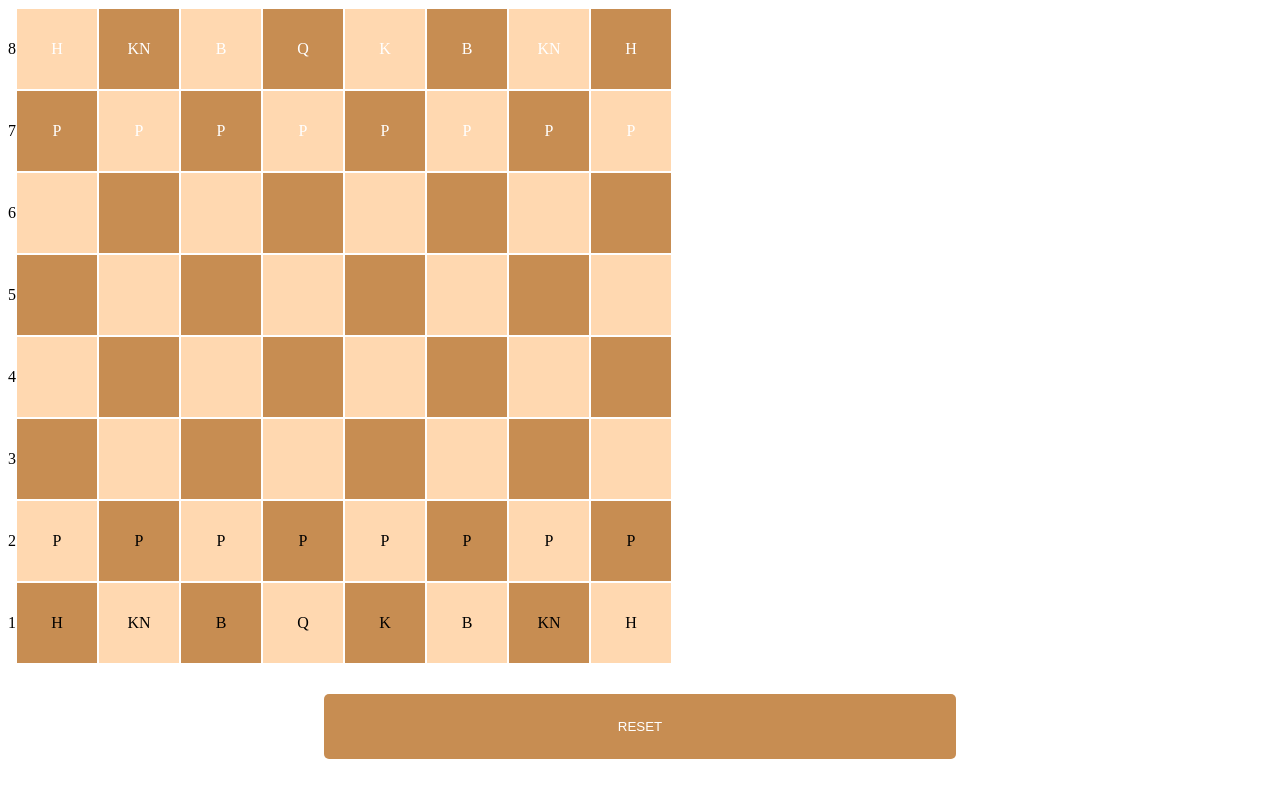
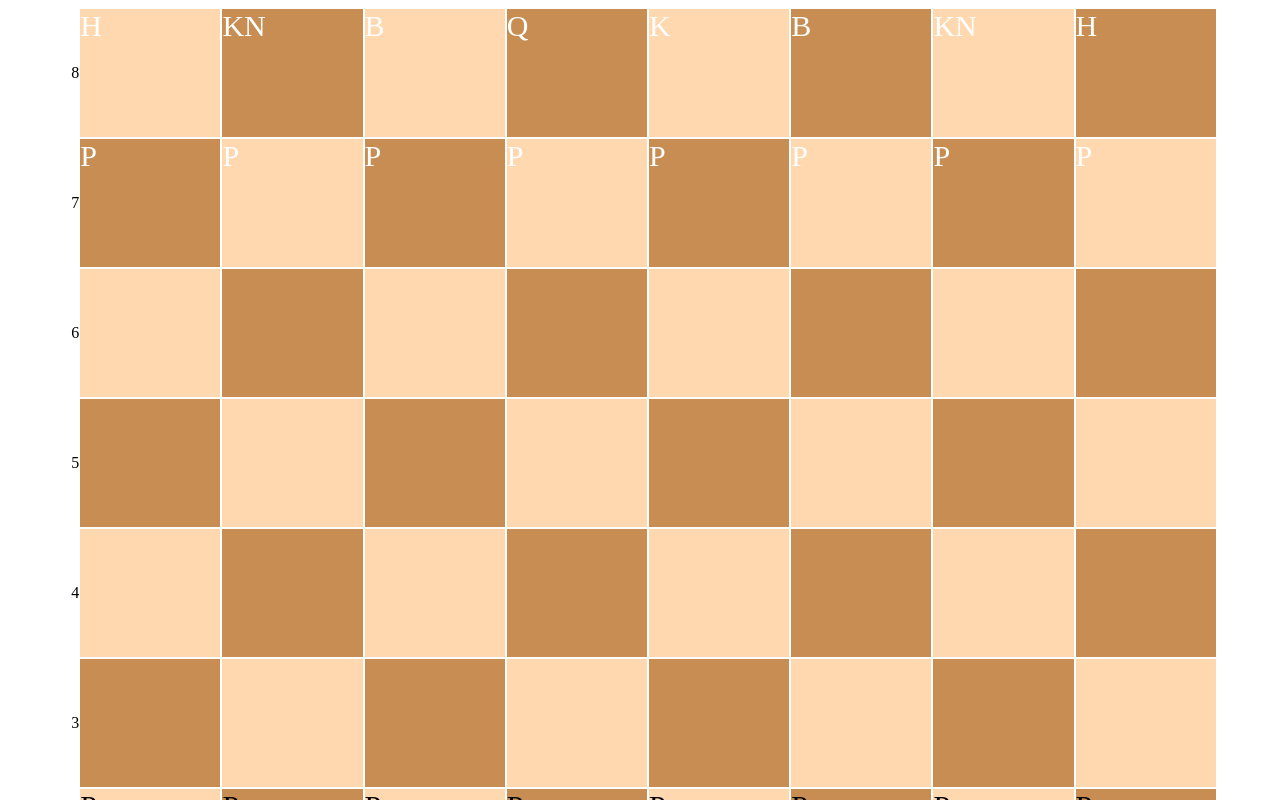
Before and after one commit to jcstange/chess, a React (Create React App) app: page / in a window 1280 px wide. Shown: the top 800 px of the page. Built offline with nearby package versions, Linux system fonts and the light colour scheme.

Commit message:
Fix movements

```diff
--- a/src/Board/board.tsx
+++ b/src/Board/board.tsx
@@ -10,6 +10,7 @@ import {
 } from '../Pieces/pieces'
 import { Colors } from '../Constants/colors'
 import { BoardRow } from './board_row'
+import { Move } from '../Pieces/pieces'
 
 export type Nullable<T> = (T|null)
 
@@ -21,7 +22,8 @@ export type BoardPosition = {
 type BoardValues = {
     board: Nullable<Piece>[][],
     selected: Nullable<BoardPosition>,
-    movements: Nullable<BoardPosition>[]
+    movements: Nullable<BoardPosition>[],
+    killMovements: Nullable<BoardPosition>[]
 }
 /* The board has to have 64 piece in a square 8x8 */
 export const Board: React.FC = () => {
@@ -35,6 +37,12 @@ export const Board: React.FC = () => {
             borderRadius: 5,
             width: '50%',
             marginLeft: '25%'
+        },
+        board: {
+            display: 'block',
+            width: '90%',
+            marginLeft: '5%',
+            marginRight: '5%'
         }
     }
 
@@ -52,7 +60,8 @@ export const Board: React.FC = () => {
     const [ boardValues, setBoardValues ] = useState<BoardValues>({
         board:startBoard,
         selected:null,
-        movements:[]
+        movements:[],
+        killMovements: []
     })
 
     function getColumnNumber(column: string) : number {
@@ -64,110 +73,167 @@ export const Board: React.FC = () => {
         }
         throw("")
     }
+
     function getColumnLetter(column: number) : string {
         const columns = [ 'A', 'B', 'C', 'D', 'E', 'F', 'G', 'H' ]
         return columns[column]
     }
 
-    function getMovesForPiece(piece: Nullable<Piece>, position: BoardPosition) : Nullable<BoardPosition>[]{
-        if(piece === null) return []
-        if(piece.movement === null) return []
-        let possibleMovements : Nullable<BoardPosition>[] = []
-        let killMovements : Nullable<BoardPosition>[] = []
-        let blockForward = false
-        let blockForwardDiagonal = false
-        let blockBackward = false
-        let blockBackwardDiagonal = false
-        piece.movement.moves.forEach((i) => {
-            //forward
-            const columnNumber = getColumnNumber(position.column) + i.h
-            const row = piece.isBlack ? position.row + i.v : position.row - i.v
+    function addDirectionalMove(
+        piece: Piece,
+        position: BoardPosition,
+        move: Move
+    ) : [ Nullable<BoardPosition>, Nullable<BoardPosition> ] {
+        const columnNumber = getColumnNumber(position.column) + move.h
+        const row = piece.isBlack ? position.row + move.v : position.row - move.v
         if(columnNumber < 8 && columnNumber >= 0) {
             const column = getColumnLetter(columnNumber)
             if (row <= 8 && row > 0) {
                 const boardPosition = { column: column, row: row }
                 const pieceInPosition = getPieceFromPosition(boardPosition)
                 if (pieceInPosition == null) {
-                        if (!blockForward) possibleMovements.push(boardPosition)
+                    return [ boardPosition, null ]
                 } else {
-                        if (!blockForward) {
-                            blockForward = true
                     if (pieceInPosition.isBlack !== piece.isBlack) {
-                                killMovements.push(boardPosition)
+                       return [ null, boardPosition ]
                     }
                 }
             }
         }
+        return [ null, null ]
     }
-            //consider diagonal
-            if(i.h > 0 && i.v > 0) {
-                const mirrorColumnNumber = columnNumber - (2 * i.h)
-                if(mirrorColumnNumber < 8 && mirrorColumnNumber >= 0) {
-                    const mirrorColumn = getColumnLetter(mirrorColumnNumber)
-                    if(row <= 8 && row > 0) {
-                        const boardPosition = {column: mirrorColumn, row: row}
-                        const pieceInPosition = getPieceFromPosition(boardPosition)
-                        if(pieceInPosition == null) {
-                            if(!blockForwardDiagonal) possibleMovements.push(boardPosition)
+
+    function getMovesForPiece(
+        piece: Nullable<Piece>,
+        position: BoardPosition
+    ) : [ Nullable<BoardPosition>[] , Nullable<BoardPosition>[] ]{
+        if(piece === null) return [[],[]]
+        if(piece.movement === null) return [[], []]
+        let possibleMovements : Nullable<BoardPosition>[] = []
+        let killMovements : Nullable<BoardPosition>[] = []
+        let blockForward = false
+        let blockBackward = false
+        let blockLeft = false
+        let blockRight = false
+        let blockForwardLeftDiagonal = false
+        let blockForwardRightDiagonal = false
+        let blockBackwardLeftDiagonal = false
+        let blockBackwardRightDiagonal = false
+        piece.movement.moves.forEach((i) => {
+            if(i.h > 0 && i.v === 0) {
+                //right movements
+                if(!blockRight) {
+                    const movement : [ Nullable<BoardPosition>, Nullable<BoardPosition> ]= addDirectionalMove(piece, position, i)
+                    if(movement[0] != null) {
+                        possibleMovements.push(movement[0])
+                    } else if (movement[1] != null) {
+                        killMovements.push(movement[1])
+                        blockRight = true
                     } else {
-                            blockForwardDiagonal = true
-                            if(!blockForwardDiagonal){
-                                blockForwardDiagonal = true
-                                if (pieceInPosition.isBlack !== piece.isBlack) {
-                                    killMovements.push(boardPosition)
+                        blockRight = true
                     }
                 }
             }
+            if(i.h < 0 && i.v === 0) {
+                //left movements
+                if(!blockLeft) {
+                    const movement : [ Nullable<BoardPosition>, Nullable<BoardPosition> ]= addDirectionalMove(piece, position, i)
+                    if(movement[0] != null) {
+                        possibleMovements.push(movement[0])
+                    } else if (movement[1] != null) {
+                        killMovements.push(movement[1])
+                        blockLeft = true
+                    } else {
+                        blockLeft = true
                     }
                 }
             }
-            // backward movements
-            if (!piece!.movement!.onlyForward) {
-                const columnNumberNegative = getColumnNumber(position.column) - i.h
-                const rowNegative = position.row - i.v
-                if(columnNumberNegative < 8 && columnNumberNegative >= 0) {
-                    const columnNegative = getColumnLetter(columnNumberNegative)
-                    if(rowNegative <= 8 && rowNegative > 0) {
-                        const boardPosition = {column: columnNegative, row: rowNegative}
-                        const pieceInPosition = getPieceFromPosition(boardPosition)
-                        if(pieceInPosition == null) {
-                            if(!blockBackward) possibleMovements.push(boardPosition)
+            if(i.h === 0 && i.v > 0) {
+                //forward movements
+                if(!blockForward) {
+                    const movement : [ Nullable<BoardPosition>, Nullable<BoardPosition> ]= addDirectionalMove(piece, position, i)
+                    if(movement[0] != null) {
+                        possibleMovements.push(movement[0])
+                    } else if (movement[1] != null) {
+                        killMovements.push(movement[1])
+                        blockForward = true
                     } else {
-                            blockBackward = true
-                            if(!blockBackward){
-                                blockBackward = true
-                                if (pieceInPosition.isBlack !== piece.isBlack) {
-                                    killMovements.push(boardPosition)
+                        blockForward = true
                     }
                 }
             }
-                    }
-                }
-                //consider diagonal backward
-                if(i.h > 0 && i.v > 0) {
-                    const mirrorColumnNumber = columnNumberNegative + (2 * i.h)
-                    if(mirrorColumnNumber < 8 && mirrorColumnNumber >= 0) {
-                        const mirrorColumn = getColumnLetter(mirrorColumnNumber)
-                        if(rowNegative <= 8 && rowNegative > 0) {
-                            const boardPosition = {column: mirrorColumn, row: rowNegative}
-                            const pieceInPosition = getPieceFromPosition(boardPosition)
-                            if(pieceInPosition == null) {
-                                if(!blockBackwardDiagonal) possibleMovements.push(boardPosition)
+            if(i.h === 0 && i.v < 0) {
+                //backward movements
+                if(!blockBackward) {
+                    const movement : [ Nullable<BoardPosition>, Nullable<BoardPosition> ]= addDirectionalMove(piece, position, i)
+                    if(movement[0] != null) {
+                        possibleMovements.push(movement[0])
+                    } else if (movement[1] != null) {
+                        killMovements.push(movement[1])
+                        blockBackward = true
                     } else {
-                                blockBackwardDiagonal = true
-                                if(!blockBackwardDiagonal){
-                                    blockBackwardDiagonal = true
-                                    if (pieceInPosition.isBlack !== piece.isBlack) {
-                                        killMovements.push(boardPosition)
+                        blockBackward = true
                     }
                 }
             }
+            if(i.h > 0 && i.v < 0) {
+                //left backward
+                if(piece.movement?.canJump || !blockBackwardRightDiagonal) {
+                    const movement : [ Nullable<BoardPosition>, Nullable<BoardPosition> ]= addDirectionalMove(piece, position, i)
+                    if(movement[0] != null) {
+                        possibleMovements.push(movement[0])
+                    } else if (movement[1] != null) {
+                        killMovements.push(movement[1])
+                        blockBackwardRightDiagonal = true
+                    } else {
+                        blockBackwardRightDiagonal = true
                     }
+                }
+            }
+            if(i.h < 0 && i.v < 0) {
+                //right backward
+                if(piece.movement?.canJump || !blockBackwardLeftDiagonal) {
+                    const movement : [ Nullable<BoardPosition>, Nullable<BoardPosition> ]= addDirectionalMove(piece, position, i)
+                    if(movement[0] != null) {
+                        possibleMovements.push(movement[0])
+                    } else if (movement[1] != null) {
+                        killMovements.push(movement[1])
+                        blockBackwardLeftDiagonal = true
+                    } else {
+                        blockBackwardLeftDiagonal = true
+                    }
+                }
+            }
+            if(i.h > 0 && i.v > 0) {
+                //right forward
+                if(piece.movement?.canJump || !blockForwardRightDiagonal) {
+                    const movement : [ Nullable<BoardPosition>, Nullable<BoardPosition> ]= addDirectionalMove(piece, position, i)
+                    if(movement[0] != null) {
+                        possibleMovements.push(movement[0])
+                    } else if (movement[1] != null) {
+                        killMovements.push(movement[1])
+                        blockForwardRightDiagonal = true
+                    } else {
+                        blockForwardRightDiagonal = true
+                    }
+                }
+            }
+            if(i.h < 0 && i.v > 0) {
+                //left forward
+                if(piece.movement?.canJump || !blockForwardLeftDiagonal) {
+                    const movement : [ Nullable<BoardPosition>, Nullable<BoardPosition> ]= addDirectionalMove(piece, position, i)
+                    if(movement[0] != null) {
+                        possibleMovements.push(movement[0])
+                    } else if (movement[1] != null) {
+                        killMovements.push(movement[1])
+                        blockForwardLeftDiagonal = true
+                    } else {
+                        blockForwardLeftDiagonal = true
                     }
                 }
             }
         })
-        return possibleMovements
+        return [ possibleMovements, killMovements ]
     }
 
     function movePiece(
@@ -194,7 +260,8 @@ export const Board: React.FC = () => {
             if(piece !== null) {
                 newBoardValues.selected = position
                 const moves = getMovesForPiece(piece,position)
-                newBoardValues.movements = moves
+                newBoardValues.movements = moves[0]
+                newBoardValues.killMovements = moves[1]
                 setBoardValues(newBoardValues)
                 return
             }
@@ -208,7 +275,8 @@ export const Board: React.FC = () => {
                 newBoardValues.selected = position
                 //setMovements
                 const moves = getMovesForPiece(piece,position)
-                newBoardValues.movements = moves
+                newBoardValues.movements = moves[0]
+                newBoardValues.killMovements = moves[1]
                 setBoardValues(newBoardValues)
                 return
             } else {
@@ -248,10 +316,6 @@ export const Board: React.FC = () => {
         }
     }
 
-    function canKill() {
-
-    }
-
     function resetBoard() {
         setBoardValues({...boardValues, board:startBoard, selected: null, movements: []})
     }
@@ -279,7 +343,7 @@ export const Board: React.FC = () => {
                 pieces={boardValues.board[rowNumber-1]}
                 selected={boardValues.selected}
                 canMove={boardValues.movements}
-                //canKill={canKill()}
+                canKill={boardValues.killMovements}
                 //isBlocked= {isBlocked()}
                 onSelected={(boardPosition: BoardPosition) => handleSelected(boardPosition)}
             />
@@ -290,8 +354,8 @@ export const Board: React.FC = () => {
     const rowNumbers = [ 8, 7, 6, 5, 4, 3, 2, 1 ]
 
     return(
-    <div>
-        <div className="board">
+    <div style={{ display: 'inline-block', width: '100%'}}>
+        <div className="board" style={styles.board}>
             {renderRow(rowNumbers[0])}
             {renderRow(rowNumbers[1])}
             {renderRow(rowNumbers[2])}
--- a/src/Board/board_row.tsx
+++ b/src/Board/board_row.tsx
@@ -10,7 +10,7 @@ type BoardRowProps = {
     pieces: Nullable<Piece>[],
     selected: Nullable<BoardPosition>
     canMove: Nullable<BoardPosition>[] | null
-    canKill?: Nullable<BoardPosition>[] | null
+    canKill: Nullable<BoardPosition>[] | null
     isBlocked?: Nullable<BoardPosition>[]
     onSelected: (boardPosition: BoardPosition) => void
 }
@@ -19,30 +19,15 @@ export const BoardRow: React.FC<BoardRowProps> = ({ rowNumber, pieces, selected,
 
     const styles = {
         boardRow: {
-            display: 'flex'
+            display: 'flex',
+            width:'100%',
+            justifyContent: 'center',
+            alignItems: 'center'
         }
     }
 
     function handleSelected(position: BoardPosition) {
         onSelected(position)
-    }
-
-    function isSquareBlocked(position: BoardPosition, positions: BoardPosition[]) {
-        for(let i = 0; i<positions.length; i++) {
-            if(positions[i] === position) {
-                return true
-            }
-        }
-        return false
-    }
-
-    function canKillInTheSquare(position: BoardPosition, positions: BoardPosition[]) {
-        for(let i = 0; i<positions.length; i++) {
-            if(positions[i] === position) {
-                return true
-            }
-        }
-        return false
     }
 
     function canMoveToSquare(
@@ -93,8 +78,7 @@ export const BoardRow: React.FC<BoardRowProps> = ({ rowNumber, pieces, selected,
             canMove= {canMoveToSquare(position, canMove)}
             //isBlocked= {isSquareBlocked(position, isBlocked)}
             isBlocked= {false}
-            //canKill= {canKillInTheSquare(position, canKill)}
-            canKill= {false}
+            canKill= {canMoveToSquare(position, canKill)}
             selected= {comparePositions(position, selected)}
             onSelected={(position: BoardPosition) =>  handleSelected(position)}
            />
--- a/src/Board/square.tsx
+++ b/src/Board/square.tsx
@@ -16,10 +16,6 @@ type SquareProps = {
 
 export const Square: React.FC<SquareProps> = ({ position, piece, canMove, canKill, isBlocked, selected, onSelected }) => {
     const columns = [ 'A', 'B', 'C', 'D', 'E', 'F', 'G', 'H' ]
-
-    const [ move , setMove ] = useState<boolean>(canMove)
-
-    //useEffect(() => { if(canMove) alert(`canMove: ${position.column}${position.row}`)})
 
     function firstBlack(): boolean {
         for(let i = 0; i<columns.length; i++){
@@ -46,13 +42,12 @@ export const Square: React.FC<SquareProps> = ({ position, piece, canMove, canKil
 
     const styles = {
         square: {
-            display: 'flex',
-            width: 80,
-            height: 80,
-            justifyContent: 'center',
-            alignItems: 'center',
-            backgroundColor: selected ? Colors.selected_green : canMove ? Colors.move_blue : isBlack() ? Colors.brown : Colors.light_brown,
+            width: '50vw',
+            height: '10vw',
+            paddingStart: '50%',
+            backgroundColor: selected ? Colors.selected_green : canMove ? Colors.move_blue : canKill ? Colors.red : isBlack() ? Colors.brown : Colors.light_brown,
             color: piece !== null ? piece.isBlack ? Colors.black : Colors.white : Colors.black,
+            fontSize: 30,
             borderStyle: 'solid',
             borderWidth: 1,
             borderColor: Colors.white
--- a/src/Constants/colors.tsx
+++ b/src/Constants/colors.tsx
@@ -4,5 +4,6 @@ export const Colors = {
     light_brown: '#FFD8B0',
     brown: '#C78D52',
     selected_green: '#6dbfa1',
-    move_blue: '#68abba'
+    move_blue: '#68abba',
+    red: '#c73434'
 }
--- a/src/Pieces/pieces.tsx
+++ b/src/Pieces/pieces.tsx
@@ -5,10 +5,9 @@ export type Move = {
 }
 
 export type Movement = {
-    onlyForward: boolean
     canJump: boolean
     moves: Move[]
-    movesToKill: Move[]
+    movesToKill: Move[] | null
 }
 
 export abstract class Piece {
@@ -26,7 +25,6 @@ export class Pawn extends Piece {
     constructor(isBlack: boolean) {
         super(isBlack)
         this.movement = {
-            onlyForward: true,
             canJump: false,
             moves: [{v:1,h:0}],
             movesToKill: [{v:1,h:1}]
@@ -39,7 +37,6 @@ export class Hook extends Piece {
     constructor(isBlack: boolean) {
         super(isBlack)
         this.movement = {
-            onlyForward: false,
             canJump: false,
             moves: [
                 {v:1,h:0},
@@ -56,23 +53,22 @@ export class Hook extends Piece {
                 {v:0,h:5},
                 {v:0,h:6},
                 {v:0,h:7},
+                {v:-1,h:0},
+                {v:-2,h:0},
+                {v:-3,h:0},
+                {v:-4,h:0},
+                {v:-5,h:0},
+                {v:-6,h:0},
+                {v:-7,h:0},
+                {v:0,h:-1},
+                {v:0,h:-2},
+                {v:0,h:-3},
+                {v:0,h:-4},
+                {v:0,h:-5},
+                {v:0,h:-6},
+                {v:0,h:-7},
             ],
-            movesToKill: [
-                {v:1,h:0},
-                {v:2,h:0},
-                {v:3,h:0},
-                {v:4,h:0},
-                {v:5,h:0},
-                {v:6,h:0},
-                {v:7,h:0},
-                {v:0,h:1},
-                {v:0,h:2},
-                {v:0,h:3},
-                {v:0,h:4},
-                {v:0,h:5},
-                {v:0,h:6},
-                {v:0,h:7},
-            ]
+            movesToKill: null
          }
         this.image = 'H'
     }
@@ -82,16 +78,18 @@ export class Knight extends Piece {
     constructor(isBlack: boolean) {
         super(isBlack)
         this.movement = {
-            onlyForward: false,
             canJump: true,
             moves: [
                 {v:1,h:2},
-                {v:2,h:1}
+                {v:2,h:1},
+                {v:-1,h:2},
+                {v:-2,h:1},
+                {v:-1,h:-2},
+                {v:-2,h:-1},
+                {v:1,h:-2},
+                {v:2,h:-1},
             ],
-            movesToKill: [
-                {v:1,h:2},
-                {v:2,h:1}
-            ]
+            movesToKill: null
         }
         this.image = 'KN'
     }
@@ -101,7 +99,6 @@ export class Bishop extends Piece {
     constructor(isBlack: boolean){
         super(isBlack)
         this.movement = {
-            onlyForward: false,
             canJump: false,
             moves: [
                 {v:1,h:1},
@@ -111,16 +108,29 @@ export class Bishop extends Piece {
                 {v:5,h:5},
                 {v:6,h:6},
                 {v:7,h:7},
+                {v:-1,h:1},
+                {v:-2,h:2},
+                {v:-3,h:3},
+                {v:-4,h:4},
+                {v:-5,h:5},
+                {v:-6,h:6},
+                {v:-7,h:7},
+                {v:-1,h:-1},
+                {v:-2,h:-2},
+                {v:-3,h:-3},
+                {v:-4,h:-4},
+                {v:-5,h:-5},
+                {v:-6,h:-6},
+                {v:-7,h:-7},
+                {v:1,h:-1},
+                {v:2,h:-2},
+                {v:3,h:-3},
+                {v:4,h:-4},
+                {v:5,h:-5},
+                {v:6,h:-6},
+                {v:7,h:-7},
             ],
-            movesToKill: [
-                {v:1,h:1},
-                {v:2,h:2},
-                {v:3,h:3},
-                {v:4,h:4},
-                {v:5,h:5},
-                {v:6,h:6},
-                {v:7,h:7},
-            ]
+            movesToKill: null
         }
         this.image = 'B'
     }
@@ -130,9 +140,39 @@ export class Queen extends Piece {
     constructor(isBlack: boolean){
         super(isBlack)
         this.movement = {
-            onlyForward: false,
             canJump: false,
             moves: [
+                //horizontal
+                {v:0,h:1},
+                {v:0,h:2},
+                {v:0,h:3},
+                {v:0,h:4},
+                {v:0,h:5},
+                {v:0,h:6},
+                {v:0,h:7},
+                {v:0,h:-1},
+                {v:0,h:-2},
+                {v:0,h:-3},
+                {v:0,h:-4},
+                {v:0,h:-5},
+                {v:0,h:-6},
+                {v:0,h:-7},
+                //vertical
+                {v:1,h:0},
+                {v:2,h:0},
+                {v:3,h:0},
+                {v:4,h:0},
+                {v:5,h:0},
+                {v:6,h:0},
+                {v:7,h:0},
+                {v:-1,h:0},
+                {v:-2,h:0},
+                {v:-3,h:0},
+                {v:-4,h:0},
+                {v:-5,h:0},
+                {v:-6,h:0},
+                {v:-7,h:0},
+                //diagonal
                 {v:1,h:1},
                 {v:2,h:2},
                 {v:3,h:3},
@@ -140,44 +180,29 @@ export class Queen extends Piece {
                 {v:5,h:5},
                 {v:6,h:6},
                 {v:7,h:7},
-                {v:1,h:0},
-                {v:2,h:0},
-                {v:3,h:0},
-                {v:4,h:0},
-                {v:5,h:0},
-                {v:6,h:0},
-                {v:7,h:0},
-                {v:0,h:1},
-                {v:0,h:2},
-                {v:0,h:3},
-                {v:0,h:4},
-                {v:0,h:5},
-                {v:0,h:6},
-                {v:0,h:7},
+                {v:-1,h:1},
+                {v:-2,h:2},
+                {v:-3,h:3},
+                {v:-4,h:4},
+                {v:-5,h:5},
+                {v:-6,h:6},
+                {v:-7,h:7},
+                {v:1,h:-1},
+                {v:2,h:-2},
+                {v:3,h:-3},
+                {v:4,h:-4},
+                {v:5,h:-5},
+                {v:6,h:-6},
+                {v:7,h:-7},
+                {v:-1,h:-1},
+                {v:-2,h:-2},
+                {v:-3,h:-3},
+                {v:-4,h:-4},
+                {v:-5,h:-5},
+                {v:-6,h:-6},
+                {v:-7,h:-7},
             ],
-            movesToKill: [
-                {v:1,h:1},
-                {v:2,h:2},
-                {v:3,h:3},
-                {v:4,h:4},
-                {v:5,h:5},
-                {v:6,h:6},
-                {v:7,h:7},
-                {v:1,h:0},
-                {v:2,h:0},
-                {v:3,h:0},
-                {v:4,h:0},
-                {v:5,h:0},
-                {v:6,h:0},
-                {v:7,h:0},
-                {v:0,h:1},
-                {v:0,h:2},
-                {v:0,h:3},
-                {v:0,h:4},
-                {v:0,h:5},
-                {v:0,h:6},
-                {v:0,h:7},
-            ]
+            movesToKill: null
         }
         this.image = 'Q'
     }
@@ -187,18 +212,18 @@ export class King extends Piece {
     constructor(isBlack: boolean){
         super(isBlack)
         this.movement = {
-            onlyForward: false,
             canJump: false,
             moves: [
                 {v:1,h:1},
                 {v:0,h:1},
                 {v:1,h:0},
+                {v:-1,h:-1},
+                {v:0,h:-1},
+                {v:-1,h:0},
+                {v:-1,h:1},
+                {v:1,h:-1},
             ],
-            movesToKill: [
-                {v:1,h:1},
-                {v:0,h:1},
-                {v:1,h:0},
-            ]
+            movesToKill: null
         }
         this.image = 'K'
     }
```
Lines whose indentation alone changed are shown as unchanged.
